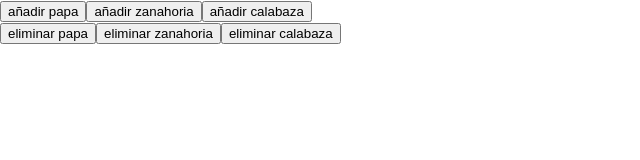
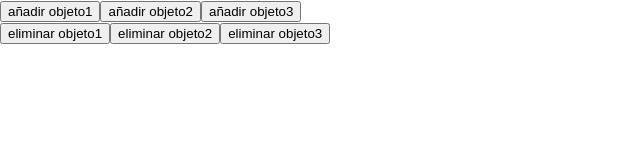
Before and after one commit to gbp12/Ecommerce, a React (Create React App) app: page / in a window 1280 px wide. Shown: the top 160 px of the page, without its empty margins (0-640 px from the left). Built offline with nearby package versions, Linux system fonts and the light colour scheme.

Commit message:
añadido array de objetos

```diff
--- a/package.json
+++ b/package.json
@@ -9,7 +9,7 @@
     "react": "^17.0.2",
     "react-dom": "^17.0.2",
     "react-redux": "^7.2.6",
-    "react-scripts": "5.0.0",
+    "react-scripts": "^5.0.0",
     "redux": "^4.1.2",
     "styled-components": "^5.3.3",
     "web-vitals": "^2.1.4"
--- a/src/App.js
+++ b/src/App.js
@@ -1,7 +1,46 @@
-import { Main } from "./pages/Main"
+/*
+import { useDispatch, useSelector } from "react-redux"
+
+const initialState = {
+	entities: [],
+}
+const objeto1 = {
+	a: "hola",
+}
+const objeto2 = {
+	a: "adios",
+}
+const objeto3 = {
+	a: "sayonara",
+}
+
+export const reducer = (state = initialState, action) => {
+	switch (action.type) {
+		case "add":
+			return {
+				...state,
+				entities: state.entities.concat({ ...action.payload }),
+			}
+		case "remove":
+			var newEntities = state.entities.filter(function (x) {
+				return x.a !== action.payload
+			})
+			return {
+				...state,
+				entities: newEntities,
+			}
+
+		default:
+			break
+	}
+
+	return state
+} */
+
+import Buttons from "./components/Buttons"
 
 function App() {
-	return <Main />
+	return <Buttons />
 }
 
 export default App
--- /dev/null
+++ b/src/components/Buttons.js
@@ -0,0 +1,184 @@
+import { useDispatch, useSelector } from "react-redux"
+
+const initialState = {
+	entities: [],
+}
+const objeto1 = {
+	a: "hola",
+}
+const objeto2 = {
+	a: "adios",
+}
+const objeto3 = {
+	a: "sayonara",
+}
+
+export const reducer = (state = initialState, action) => {
+	switch (action.type) {
+		case "add":
+			return {
+				...state,
+				entities: state.entities.concat({ ...action.payload }),
+			}
+		case "remove":
+			var newEntities = state.entities.filter(function (x) {
+				return x.a !== action.payload
+			})
+			return {
+				...state,
+				entities: newEntities,
+			}
+
+		default:
+			break
+	}
+
+	return state
+}
+
+function Buttons() {
+	const dispatch = useDispatch()
+	const state = useSelector((x) => x)
+	console.log(state)
+
+	return (
+		<div>
+			<div>
+				<button
+					onClick={() => {
+						dispatch({ type: "add", payload: objeto1 })
+					}}>
+					añadir objeto1
+				</button>
+				<button
+					onClick={() => {
+						dispatch({ type: "add", payload: objeto2 })
+					}}>
+					añadir objeto2
+				</button>
+				<button
+					onClick={() => {
+						dispatch({ type: "add", payload: objeto3 })
+					}}>
+					añadir objeto3
+				</button>
+			</div>
+
+			<div>
+				<button
+					onClick={() => {
+						dispatch({ type: "remove", payload: objeto1.a })
+					}}>
+					eliminar objeto1
+				</button>
+				<button
+					onClick={() => {
+						dispatch({ type: "remove", payload: objeto2.a })
+					}}>
+					eliminar objeto2
+				</button>
+				<button
+					onClick={() => {
+						dispatch({ type: "remove", payload: objeto3.a })
+					}}>
+					eliminar objeto3
+				</button>
+			</div>
+		</div>
+	)
+}
+
+export default Buttons
+
+/*
+import { useDispatch, useSelector } from "react-redux"
+
+const zanahoria = {
+	nombre: "zanahoria",
+	precio: "1",
+}
+const calabaza = {
+	nombre: "calabaza",
+	precio: "2",
+}
+
+const papa = {
+	nombre: "zanahoria",
+	precio: "3",
+}
+
+const initialState = {
+	entities: [],
+}
+//funcion reducer para añadir/eliminar elementos  a mi lista
+export const reducer = (state = initialState, action) => {
+	switch (action.type) {
+		case "añadir":
+			return {
+				...state,
+				carro: state.entities.concat({ ...action.payload }),
+			}
+
+		default:
+			break
+	}
+
+	return state
+}
+// Arrow function que me permite añadir elementos a mi state
+export const Main = () => {
+	const dispatch = useDispatch()
+	const state = useSelector((x) => x)
+	console.log(state)
+	return (
+		<div>
+			<div>
+				<button
+					onClick={() => {
+						dispatch({ type: "añadir", payload: papa })
+					}}>
+					añadir papa
+				</button>
+
+				<button
+					onClick={() => {
+						dispatch({ type: "añadir", payload: zanahoria })
+					}}>
+					añadir zanahoria
+				</button>
+
+				<button
+					onClick={() => {
+						dispatch({ type: "añadir", payload: calabaza })
+					}}>
+					añadir calabaza
+				</button>
+			</div>
+
+			<div>
+				<button
+					onClick={() => {
+						dispatch({ type: "eliminar", payload: "papa" })
+					}}>
+					eliminar papa
+				</button>
+
+				<button
+					onClick={() => {
+						dispatch({ type: "eliminar", payload: "zanahoria" })
+					}}>
+					eliminar zanahoria
+				</button>
+
+				<button
+					onClick={() => {
+						dispatch({ type: "eliminar", payload: "calabaza" })
+					}}>
+					eliminar calabaza
+				</button>
+			</div>
+			<p>{state}</p>
+		</div>
+	)
+}
+*/
--- a/src/index.js
+++ b/src/index.js
@@ -4,8 +4,8 @@ import "./index.css"
 import App from "./App"
 import reportWebVitals from "./reportWebVitals"
 import { Provider } from "react-redux"
-import { reducer } from "./pages/Main"
 import { createStore } from "redux"
+import { reducer } from "./components/Buttons"
 
 const store = createStore(reducer)
 
--- a/src/pages/Main.js
+++ /dev/null
@@ -1,94 +0,0 @@
-import React from "react"
-import { useDispatch, useSelector } from "react-redux"
-import styled from "styled-components"
-
-const zanahoria = {
-	nombre: "zanahoria",
-	precio: "1",
-}
-const calabaza = {
-	nombre: "calabaza",
-	precio: "2",
-}
-
-const papa = {
-	nombre: "zanahoria",
-	precio: "3",
-}
-//funcion reducer para añadir/eliminar elementos  a mi lista
-export const reducer = (state = [], action) => {
-	switch (action.type) {
-		case "añadir":
-			return state.concat(action.payload)
-
-		case "eliminar":
-			var newState = []
-			for (let x = 0; x < state.length; x++) {
-				if (state[x] !== action.payload) {
-					newState.push(state[x])
-				}
-			}
-			return newState
-
-		default:
-			return state
-	}
-
-	return state
-}
-// Arrow function que me permite añadir elementos a mi state
-export const Main = () => {
-	const dispatch = useDispatch()
-	const state = useSelector((x) => x)
-	console.log(state)
-	return (
-		<div>
-			<div>
-				<button
-					onClick={() => {
-						dispatch({ type: "añadir", payload: "papa" })
-					}}>
-					añadir papa
-				</button>
-
-				<button
-					onClick={() => {
-						dispatch({ type: "añadir", payload: "zanahoria" })
-					}}>
-					añadir zanahoria
-				</button>
-
-				<button
-					onClick={() => {
-						dispatch({ type: "añadir", payload: "calabaza" })
-					}}>
-					añadir calabaza
-				</button>
-			</div>
-
-			<div>
-				<button
-					onClick={() => {
-						dispatch({ type: "eliminar", payload: "papa" })
-					}}>
-					eliminar papa
-				</button>
-
-				<button
-					onClick={() => {
-						dispatch({ type: "eliminar", payload: "zanahoria" })
-					}}>
-					eliminar zanahoria
-				</button>
-
-				<button
-					onClick={() => {
-						dispatch({ type: "eliminar", payload: "calabaza" })
-					}}>
-					eliminar calabaza
-				</button>
-			</div>
-			<p>{state}</p>
-		</div>
-	)
-}
```
Also changed, not shown: 1 other file (tests, documents, lock files or other folders).
